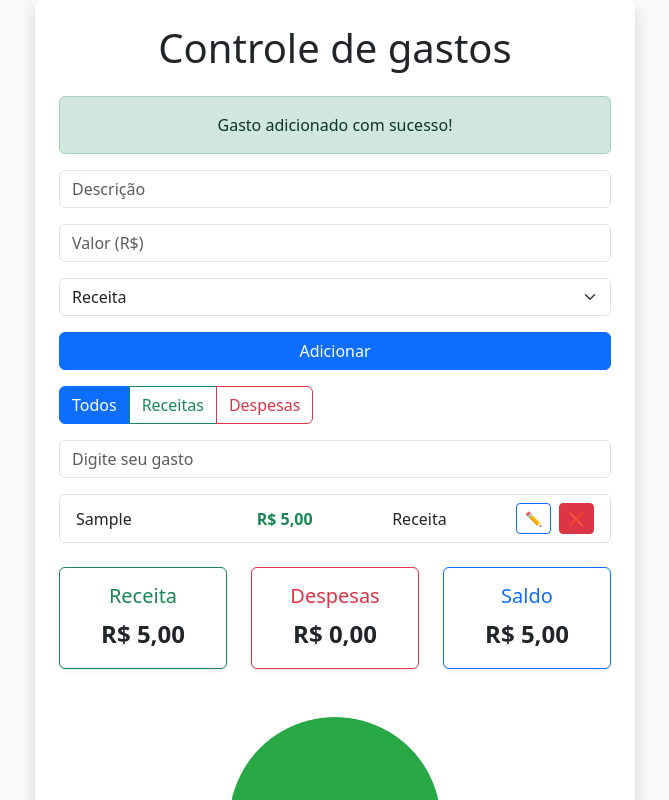
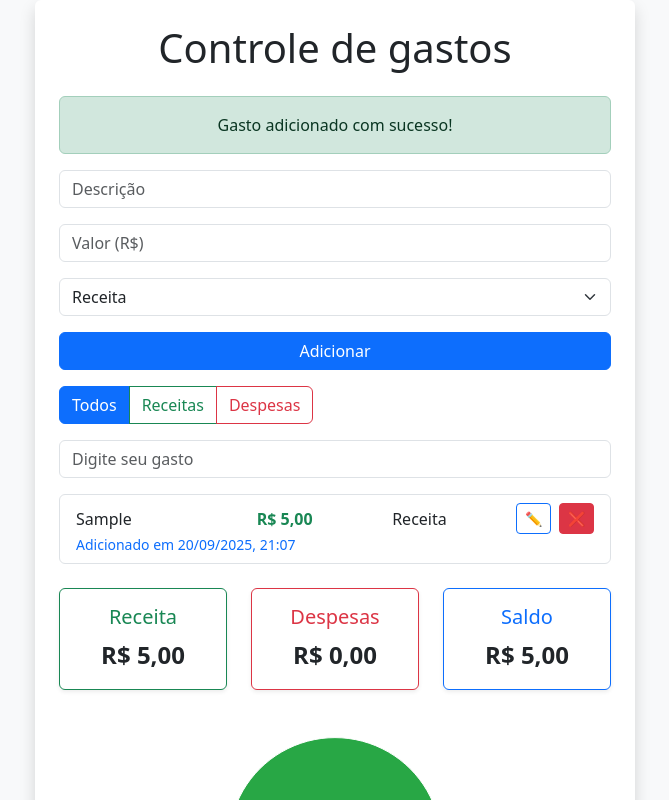
Before and after one commit to mikaeljuliao/controle-de-gasto-react, a React (Vite) app: page / in a window 1280 px wide. Both pictures are taken after typing "Sample", "5" into the empty fields and a click on the button "Adicionar". Shown: the top 800 px of the page, without its empty margins (305-974 px from the left). Built offline with nearby package versions, Linux system fonts and the light colour scheme.

Commit message:
feat: adiciona data e hora ao gasto

```diff
--- a/src/componentes/FormularioGasto.jsx
+++ b/src/componentes/FormularioGasto.jsx
@@ -21,7 +21,7 @@ export default function FormularioGasto({ aoGerenciar, gastoSelecionado }) {
       descricao,
       valor: parseFloat(valor),
       tipo,
-      dataHora: new Date().toDateString
+      dataHora: gastoSelecionado ? gastoSelecionado.dataHora : new Date().toISOString(),
     };
 
     aoGerenciar(gastoAtualizado);
--- a/src/componentes/ListaGastos.jsx
+++ b/src/componentes/ListaGastos.jsx
@@ -34,6 +34,7 @@ export default function ListaGastos({ gastos, aoRemover, aoEditar }) {
         className="btn btn-sm btn-outline-primary"
         onClick={() => aoEditar(gasto.id)}
       >
+
         ✏️
       </button>
       <button
@@ -43,6 +44,10 @@ export default function ListaGastos({ gastos, aoRemover, aoEditar }) {
         ❌
       </button>
     </div>
+    <span className='text-multed small text-primary'>{`Adicionado em ${new Date(gasto.dataHora).toLocaleString("pt-BR", {
+    dateStyle: "short",
+    timeStyle: "short",
+  })}`}</span>
   </div>
 </li>
 
```
